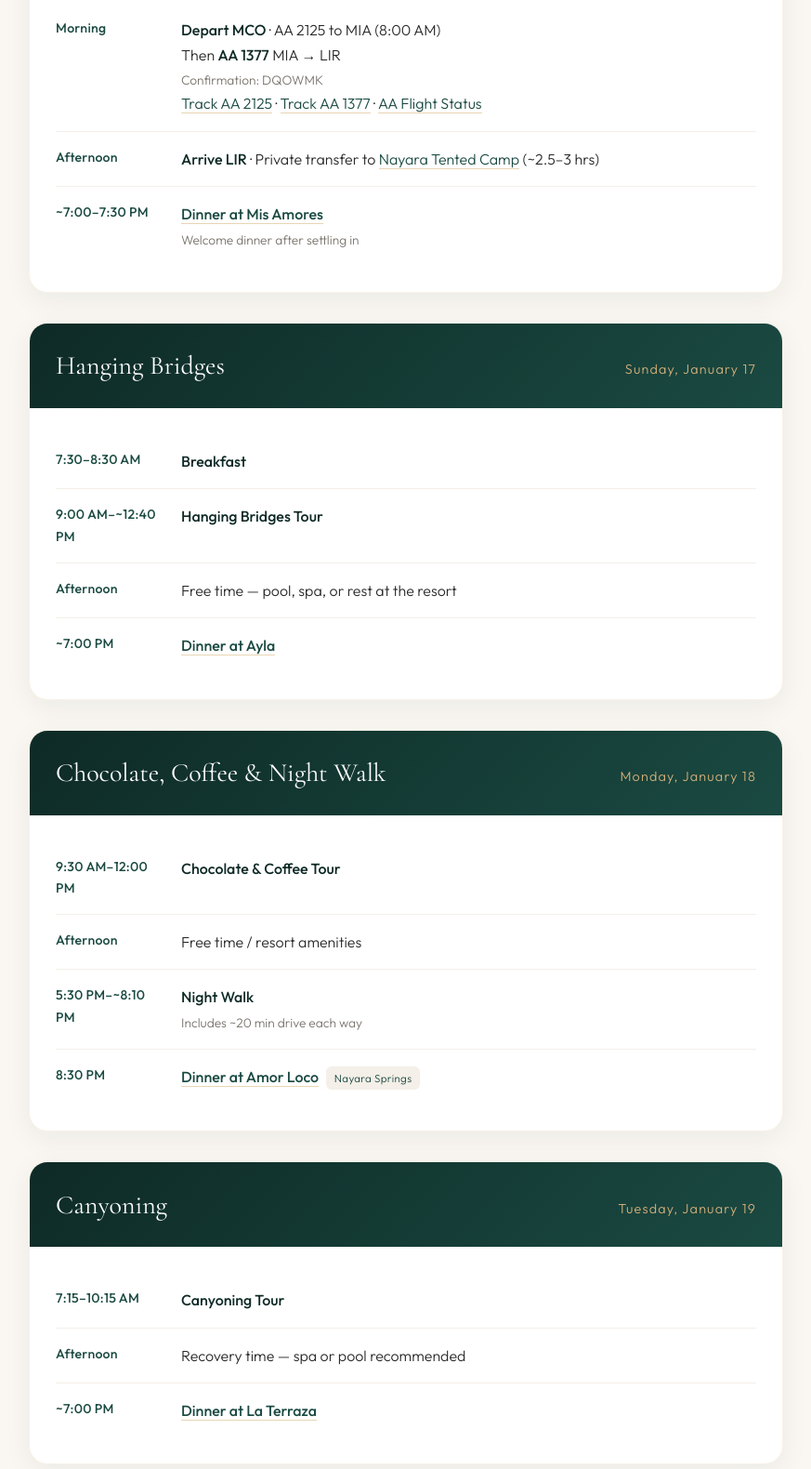
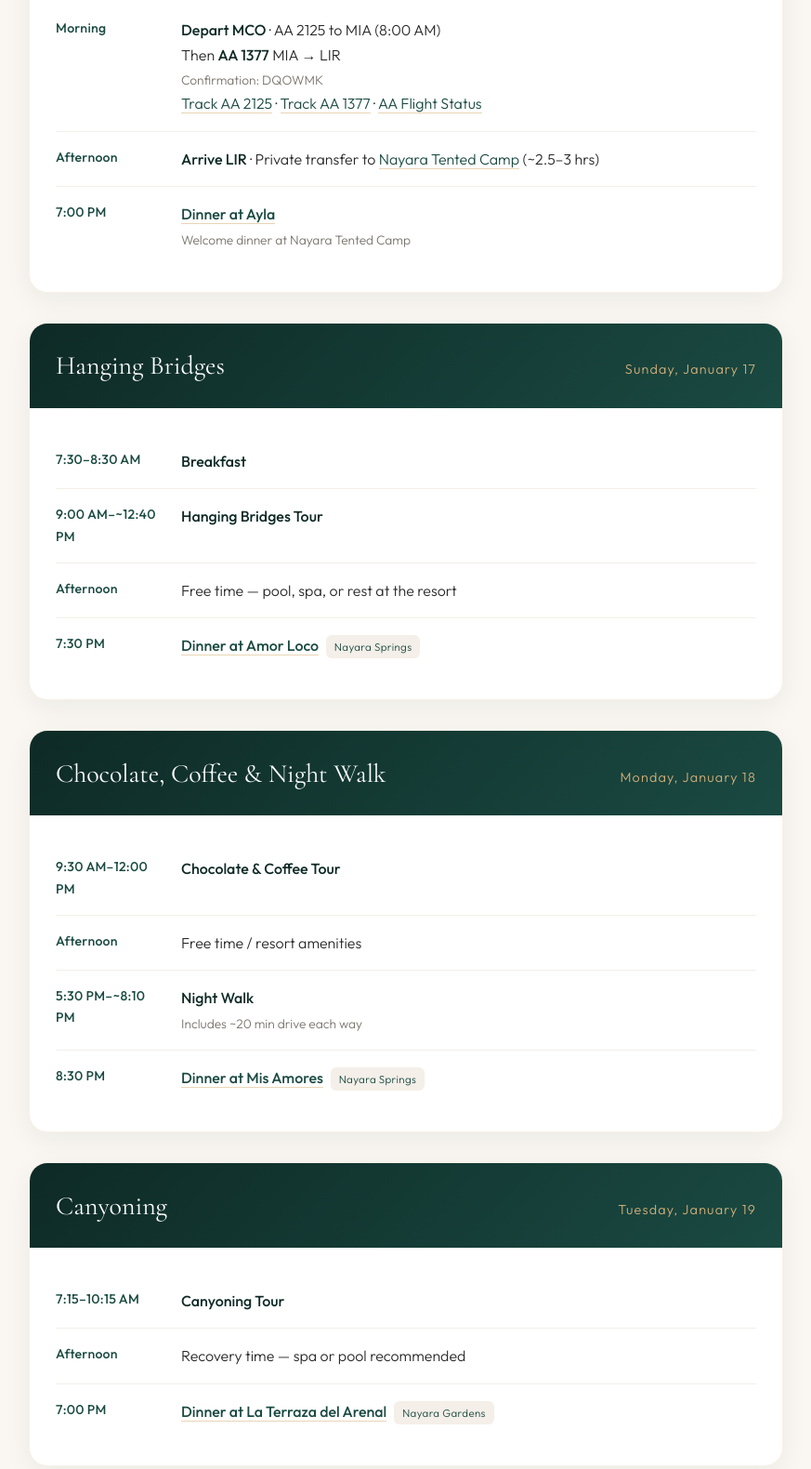
Before and after one commit to deanmorrison-dot/costa-rica-anniversary, a plain HTML site: page index.html in a window 1280 px wide. Shown: the part 737-2317 px from the top of the page at 93% size, without its empty margins (203-1076 px from the left). Drawn offline with nearby package versions, Linux system fonts and the light colour scheme.

Commit message:
Update Nayara dinners to match confirmed plan

```diff
--- a/index.html
+++ b/index.html
@@ -235,7 +235,7 @@
     <div class="day-body">
       <div class="item"><div class="time">Morning</div><div class="desc"><strong>Depart MCO</strong> · AA 2125 to MIA (8:00 AM)<br>Then <strong>AA 1377</strong> MIA → LIR<br><span class="note">Confirmation: DQOWMK</span><br><a href="https://www.flightaware.com/live/flight/AAL2125" target="_blank">Track AA 2125</a> · <a href="https://www.flightaware.com/live/flight/AAL1377" target="_blank">Track AA 1377</a> · <a href="https://www.aa.com/travelInformation/flights/status" target="_blank">AA Flight Status</a></div></div>
       <div class="item"><div class="time">Afternoon</div><div class="desc"><strong>Arrive LIR</strong> · Private transfer to <a href="https://nayaratentedcamp.com" target="_blank">Nayara Tented Camp</a> (~2.5–3 hrs)</div></div>
-      <div class="item"><div class="time">~7:00–7:30 PM</div><div class="desc"><strong><a href="https://nayaratentedcamp.com/eat/" target="_blank">Dinner at Mis Amores</a></strong><br><span class="note">Welcome dinner after settling in</span></div></div>
+      <div class="item"><div class="time">7:00 PM</div><div class="desc"><strong><a href="https://nayaratentedcamp.com/eat/" target="_blank">Dinner at Ayla</a></strong><br><span class="note">Welcome dinner at Nayara Tented Camp</span></div></div>
     </div>
   </section>
   <section class="day" id="jan17">
@@ -244,7 +244,7 @@
       <div class="item"><div class="time">7:30–8:30 AM</div><div class="desc"><strong>Breakfast</strong></div></div>
       <div class="item"><div class="time">9:00 AM–~12:40 PM</div><div class="desc"><strong>Hanging Bridges Tour</strong></div></div>
       <div class="item"><div class="time">Afternoon</div><div class="desc">Free time — pool, spa, or rest at the resort</div></div>
-      <div class="item"><div class="time">~7:00 PM</div><div class="desc"><strong><a href="https://nayaratentedcamp.com/eat/" target="_blank">Dinner at Ayla</a></strong></div></div>
+      <div class="item"><div class="time">7:30 PM</div><div class="desc"><strong><a href="https://nayarasprings.com" target="_blank">Dinner at Amor Loco</a></strong><span class="tag">Nayara Springs</span></div></div>
     </div>
   </section>
   <section class="day" id="jan18">
@@ -253,7 +253,7 @@
       <div class="item"><div class="time">9:30 AM–12:00 PM</div><div class="desc"><strong>Chocolate & Coffee Tour</strong></div></div>
       <div class="item"><div class="time">Afternoon</div><div class="desc">Free time / resort amenities</div></div>
       <div class="item"><div class="time">5:30 PM–~8:10 PM</div><div class="desc"><strong>Night Walk</strong><br><span class="note">Includes ~20 min drive each way</span></div></div>
-      <div class="item"><div class="time">8:30 PM</div><div class="desc"><strong><a href="https://nayarasprings.com" target="_blank">Dinner at Amor Loco</a></strong><span class="tag">Nayara Springs</span></div></div>
+      <div class="item"><div class="time">8:30 PM</div><div class="desc"><strong><a href="https://nayarasprings.com" target="_blank">Dinner at Mis Amores</a></strong><span class="tag">Nayara Springs</span></div></div>
     </div>
   </section>
   <section class="day" id="jan19">
@@ -261,7 +261,7 @@
     <div class="day-body">
       <div class="item"><div class="time">7:15–10:15 AM</div><div class="desc"><strong>Canyoning Tour</strong></div></div>
       <div class="item"><div class="time">Afternoon</div><div class="desc">Recovery time — spa or pool recommended</div></div>
-      <div class="item"><div class="time">~7:00 PM</div><div class="desc"><strong><a href="https://nayaratentedcamp.com/eat/" target="_blank">Dinner at La Terraza</a></strong></div></div>
+      <div class="item"><div class="time">7:00 PM</div><div class="desc"><strong><a href="https://nayaratentedcamp.com/eat/" target="_blank">Dinner at La Terraza del Arenal</a></strong><span class="tag">Nayara Gardens</span></div></div>
     </div>
   </section>
   <section class="day" id="jan20">
```
